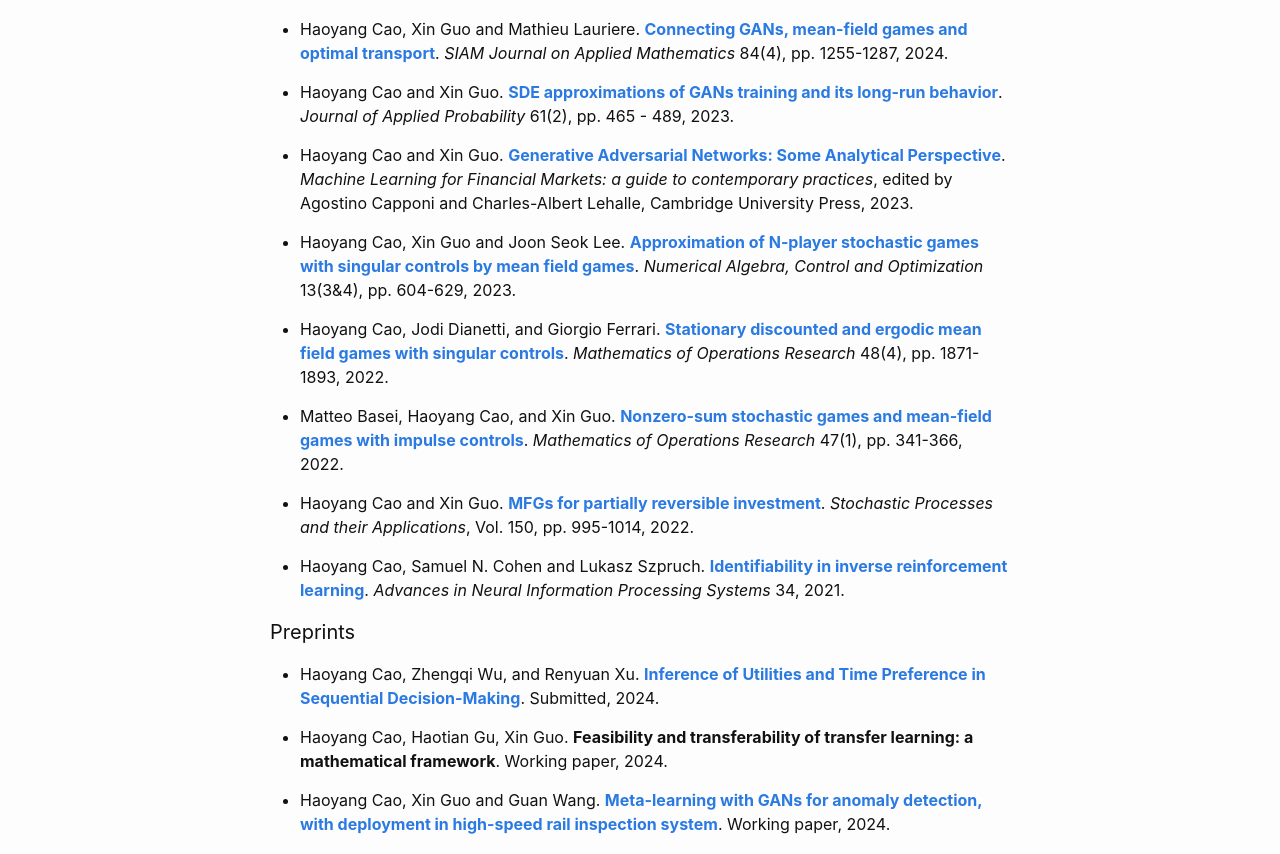
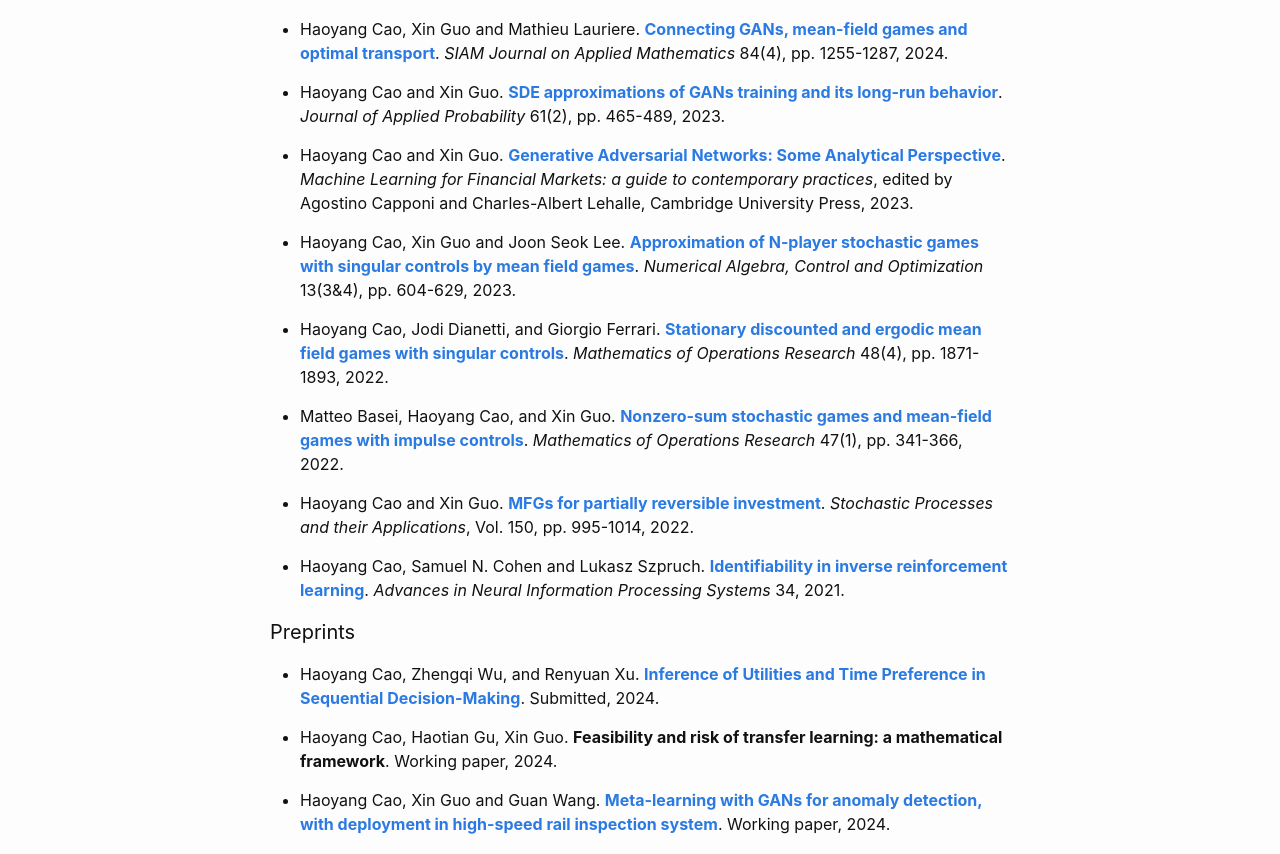
Before and after one commit to Haoyang-Cao/Haoyang-Cao.github.io, a Jekyll site: the page built from docs/j01_research.markdown, in a window 1280 px wide. Shown: the part 483-1337 px from the top of the page. Built offline with Jekyll 4.4.1, drawn with Linux system fonts in a browser that asks for light colours.

Commit message:
Update j01_research.markdown

```diff
--- a/docs/j01_research.markdown
+++ b/docs/j01_research.markdown
@@ -13,7 +13,7 @@ My research interests can be roughly divided into two categories. One is about *
 
 - Haoyang Cao, Xin Guo and Mathieu Lauriere. **[Connecting GANs, mean-field games and optimal transport](https://epubs.siam.org/doi/full/10.1137/22M1499534)**. *SIAM Journal on Applied Mathematics* 84(4), pp. 1255-1287, 2024.
 
-- Haoyang Cao and Xin Guo. **[SDE approximations of GANs training and its long-run behavior](https://arxiv.org/pdf/2006.02047)**. *Journal of Applied Probability* 61(2), pp. 465 - 489, 2023.
+- Haoyang Cao and Xin Guo. **[SDE approximations of GANs training and its long-run behavior](https://arxiv.org/pdf/2006.02047)**. *Journal of Applied Probability* 61(2), pp. 465-489, 2023.
 
 - Haoyang Cao and Xin Guo. **[Generative Adversarial Networks: Some Analytical Perspective](https://arxiv.org/abs/2104.12210)**. *Machine Learning for Financial Markets: a guide to contemporary practices*, edited by Agostino Capponi and Charles-Albert Lehalle, Cambridge University Press, 2023.
 
@@ -31,7 +31,7 @@ My research interests can be roughly divided into two categories. One is about *
 
 - Haoyang Cao, Zhengqi Wu, and Renyuan Xu. **[Inference of Utilities and Time Preference in Sequential Decision-Making](https://papers.ssrn.com/sol3/papers.cfm?abstract_id=4840776)**. Submitted, 2024.
 
-- Haoyang Cao, Haotian Gu, Xin Guo. **Feasibility and transferability of transfer learning: a mathematical framework**. Working paper, 2024.
+- Haoyang Cao, Haotian Gu, Xin Guo. **Feasibility and risk of transfer learning: a mathematical framework**. Working paper, 2024.
 
 - Haoyang Cao, Xin Guo and Guan Wang. **[Meta-learning with GANs for anomaly detection, with deployment in high-speed rail inspection system](https://arxiv.org/pdf/2202.05795)**. Working paper, 2024.
 
```
